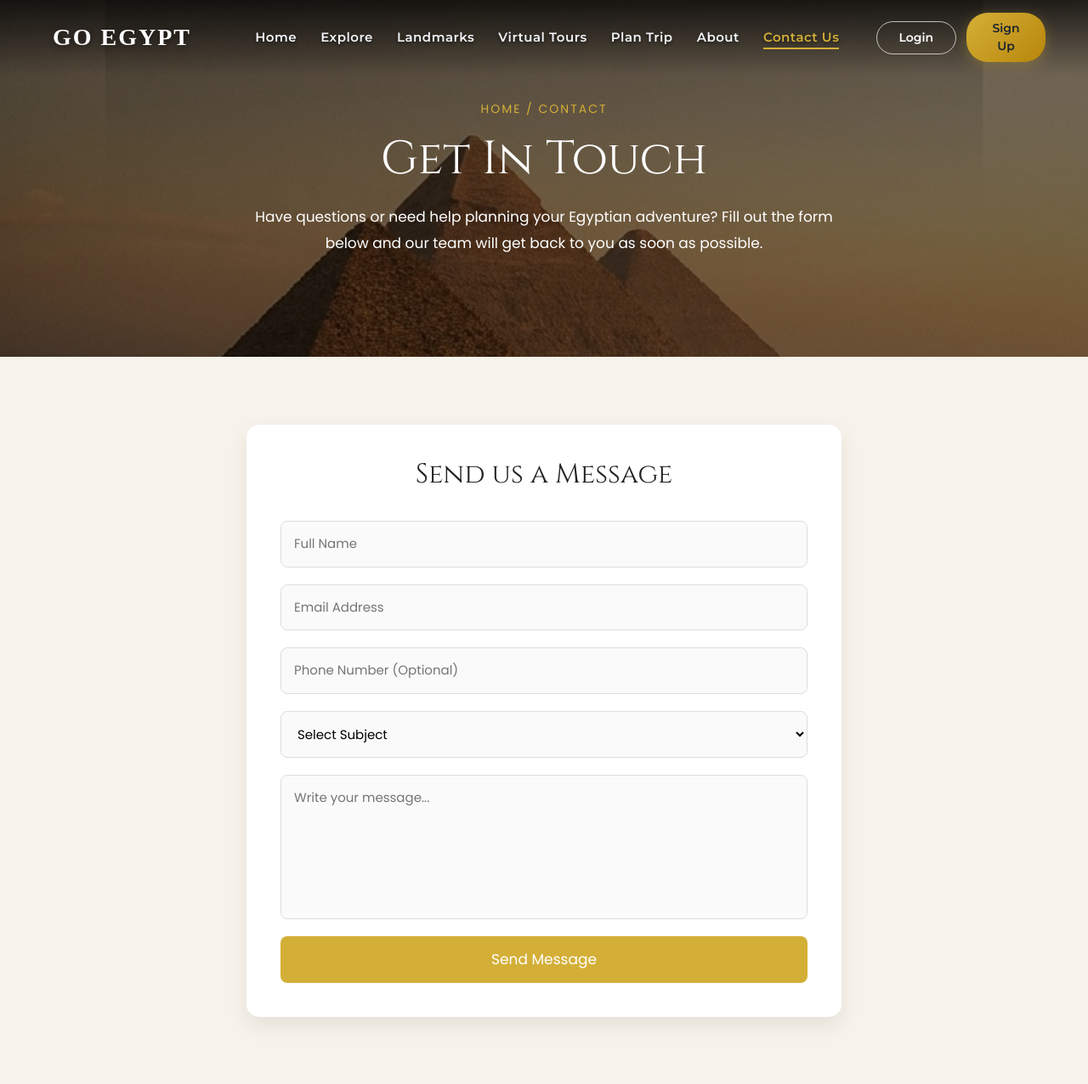
After one commit to kholoudkhaledl/go-egypt, a PHP site: page /pages/contact.php in a window 1280 px wide. The commit adds this page. Shown: the top 1276 px of the page at 85% size. Run offline with PHP 8.4, Linux system fonts and the light colour scheme.

Commit message:
contact page

```diff
--- /dev/null
+++ b/assets/css/contact.css
@@ -0,0 +1,203 @@
+/* ================= HERO ================= */
+
+.contact-hero{
+
+    height:420px;
+    background:url("../images/bg-contact.jpeg") center center/cover no-repeat;
+    position:relative;
+
+    display:flex;
+    justify-content:center;
+    align-items:center;
+
+    text-align:center;
+
+}
+
+.overlay{
+
+    position:absolute;
+    inset:0;
+    background:rgba(0,0,0,.55);
+
+}
+
+.hero-content{
+
+    position:relative;
+    z-index:2;
+
+    color:#fff;
+
+    width:80%;
+    max-width:700px;
+
+}
+
+.hero-content p{
+
+    color:#d4af37;
+    letter-spacing:2px;
+    margin-bottom:15px;
+    font-size:14px;
+
+}
+
+.hero-content h1{
+
+    font-family:'Cinzel',serif;
+    font-size:55px;
+    margin-bottom:20px;
+
+}
+
+.hero-content span{
+
+    font-size:17px;
+    line-height:1.8;
+
+}
+
+
+/* ================= CONTACT ================= */
+
+.contact-section{
+
+    background:#f7f3eb;
+    padding:80px 20px;
+
+}
+
+.contact-box{
+
+    width:100%;
+    max-width:700px;
+
+    margin:auto;
+
+    background:#fff;
+
+    padding:40px;
+
+    border-radius:15px;
+
+    box-shadow:0 10px 25px rgba(0,0,0,.08);
+
+}
+
+.contact-box h2{
+
+    font-family:'Cinzel',serif;
+
+    text-align:center;
+
+    margin-bottom:35px;
+
+    color:#222;
+
+}
+
+.input-box{
+
+    margin-bottom:20px;
+
+}
+
+input,
+select,
+textarea{
+
+    width:100%;
+
+    padding:15px;
+
+    border:1px solid #ddd;
+
+    border-radius:8px;
+
+    font-size:15px;
+
+    background:#fafafa;
+
+    transition:.3s;
+
+}
+
+input:focus,
+select:focus,
+textarea:focus{
+
+    outline:none;
+
+    border-color:#d4af37;
+
+    box-shadow:0 0 8px rgba(212,175,55,.3);
+
+}
+
+textarea{
+
+    height:170px;
+
+    resize:none;
+
+}
+
+button{
+
+    width:100%;
+
+    padding:15px;
+
+    border:none;
+
+    border-radius:8px;
+
+    background:#d4af37;
+
+    color:#fff;
+
+    font-size:17px;
+
+    cursor:pointer;
+
+    transition:.3s;
+
+}
+
+button:hover{
+
+    background:#b88d1c;
+
+}
+
+
+/* ================= Responsive ================= */
+
+@media(max-width:768px){
+
+.contact-hero{
+
+    height:330px;
+
+}
+
+.hero-content h1{
+
+    font-size:38px;
+
+}
+
+.hero-content span{
+
+    font-size:15px;
+
+}
+
+.contact-box{
+
+    padding:25px;
+
+}
+
+}
--- a/include/header.php
+++ b/include/header.php
@@ -24,6 +24,7 @@ $current_page = basename($_SERVER['PHP_SELF']);
     <li><a href="/go-egypt/pages/virtual-tours.php" class="<?php echo ($current_page == 'virtual-tours.php') ? 'active' : ''; ?>">Virtual Tours</a></li>
     <li><a href="/go-egypt/pages/plan-trip.php" class="<?php echo ($current_page == 'plan-trip.php') ? 'active' : ''; ?>">Plan Trip</a></li>
     <li><a href="/go-egypt/pages/about.php" class="<?php echo ($current_page == 'about.php') ? 'active' : ''; ?>">About</a></li>
+    <li><a href="/go-egypt/pages/contact.php" class="<?php echo ($current_page == 'contact.php') ? 'active' : ''; ?>">Contact Us</a></li>
 </ul>
         <div class="buttons">
             <button onclick="location.href='/go-egypt/pages/login.php'">Login</button>
--- /dev/null
+++ b/pages/contact.php
@@ -0,0 +1,74 @@
+<?php include("../include/head.php"); ?>
+<link rel="stylesheet" href="../assets/css/contact.css">
+
+<body>
+
+<?php include("../include/header.php"); ?>
+
+<!-- Hero Section -->
+<section class="contact-hero">
+
+    <div class="overlay"></div>
+
+    <div class="hero-content">
+
+        <p>HOME / CONTACT</p>
+
+        <h1>Get In Touch</h1>
+
+        <span>
+            Have questions or need help planning your Egyptian adventure?
+            Fill out the form below and our team will get back to you as soon as possible.
+        </span>
+
+    </div>
+
+</section>
+
+<!-- Contact Form -->
+
+<section class="contact-section">
+
+    <div class="contact-box">
+
+        <h2>Send us a Message</h2>
+
+        <form>
+
+            <div class="input-box">
+                <input type="text" placeholder="Full Name" required>
+            </div>
+
+            <div class="input-box">
+                <input type="email" placeholder="Email Address" required>
+            </div>
+
+            <div class="input-box">
+                <input type="text" placeholder="Phone Number (Optional)">
+            </div>
+
+            <div class="input-box">
+                <select required>
+                    <option selected disabled>Select Subject</option>
+                    <option>Tour Inquiry</option>
+                    <option>Booking</option>
+                    <option>Support</option>
+                    <option>Feedback</option>
+                </select>
+            </div>
+
+            <div class="input-box">
+                <textarea placeholder="Write your message..." required></textarea>
+            </div>
+
+            <button type="submit">Send Message</button>
+
+        </form>
+
+    </div>
+
+</section>
+
+<?php include("../include/footer.php"); ?>
+
+</body>
```
Also changed, not shown: assets/images/bg-contact.jpeg (added).
